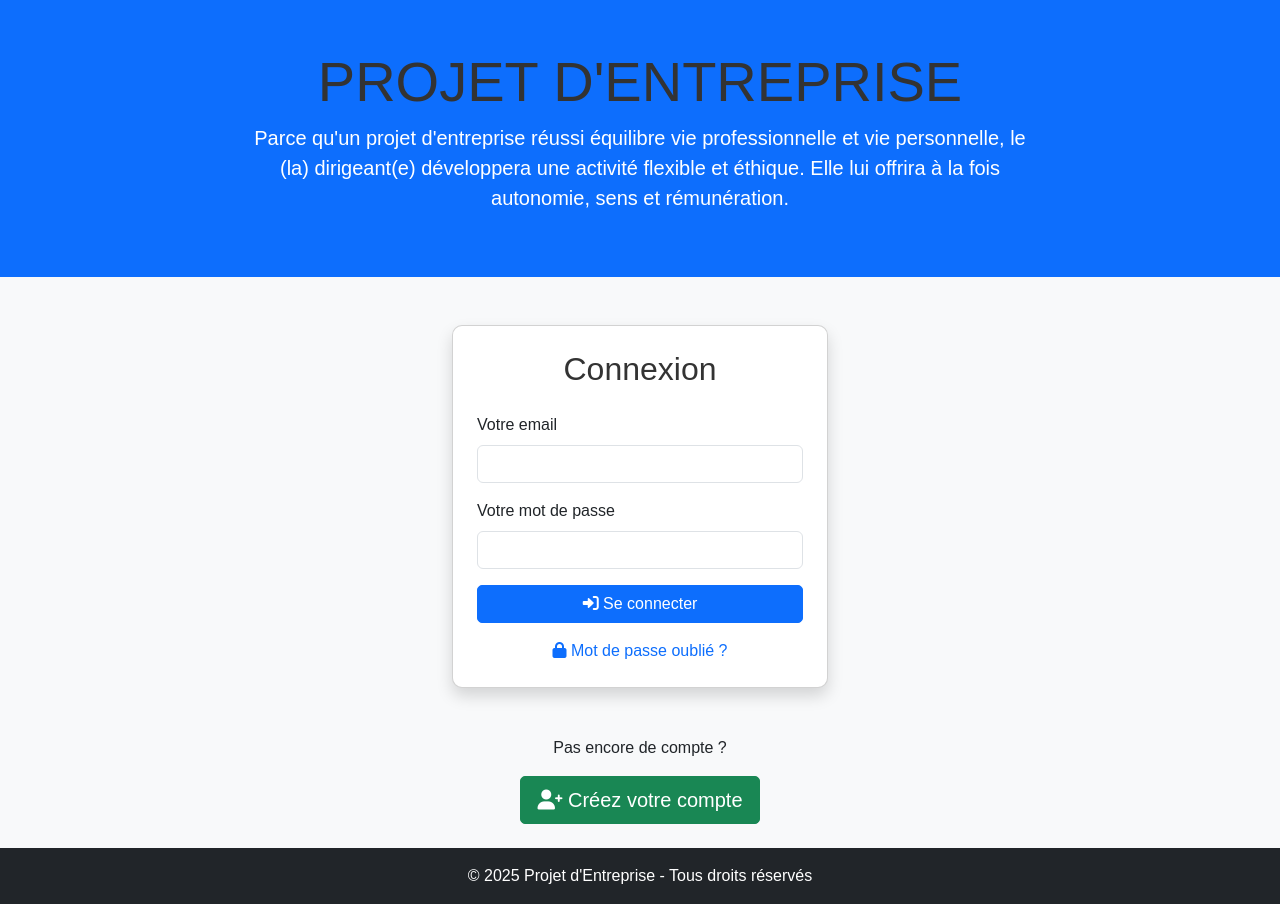
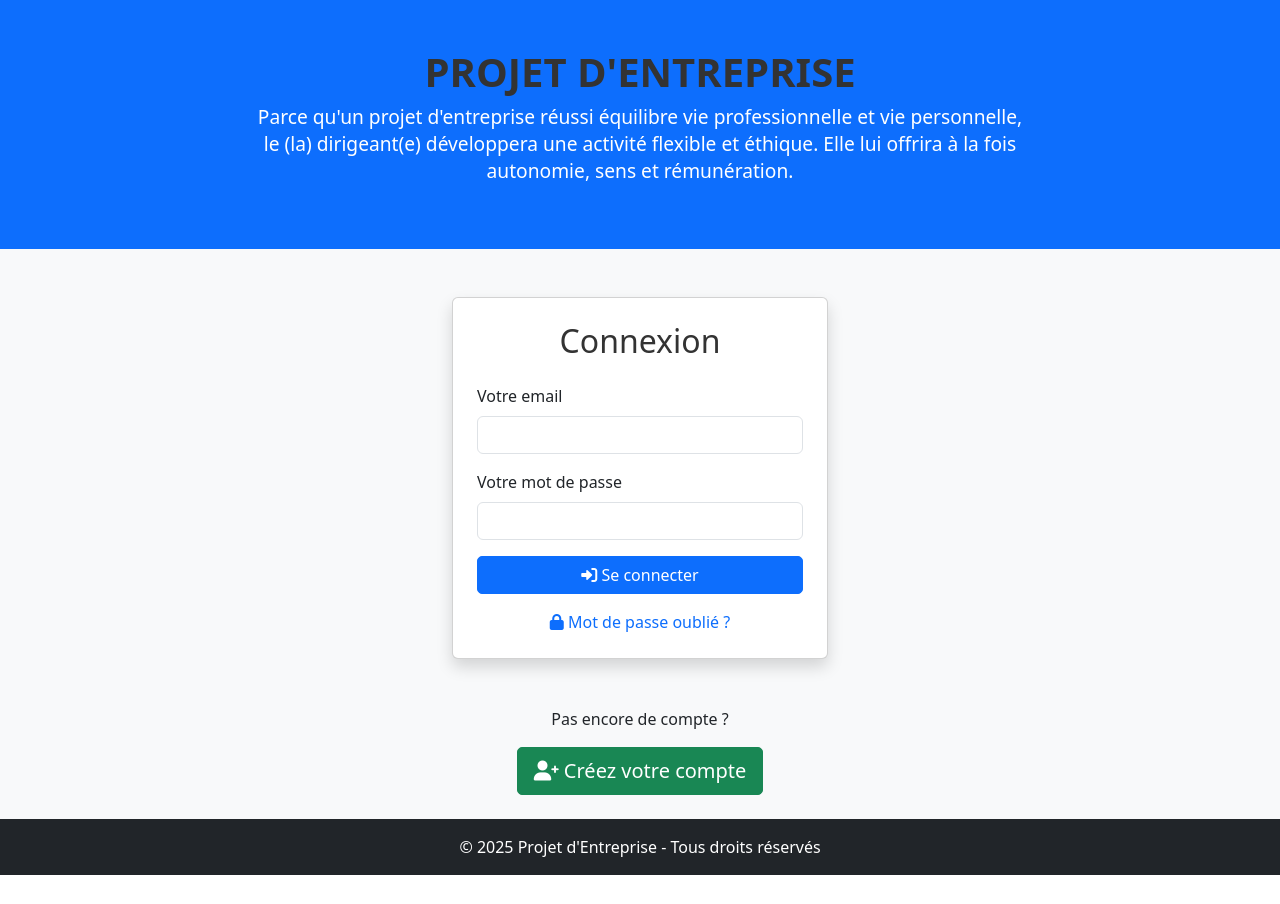
Before and after one commit to Qualixel/IAprojet, a Flask app: page / in a window 1280 px wide. After the commit the page ends 875 px from the top, so only its background shows below. Run offline with Flask 3, Linux system fonts and the light colour scheme.

Commit message:
Mise à jour de la taille du titre et du texte d'accroche

```diff
--- a/static/css/style.css
+++ b/static/css/style.css
@@ -1,4 +1,5 @@
-body {
+# Enregistrement du fichier CSS mis à jour
+css_content = """body {
     font-family: 'Arial', sans-serif;
 }
 
@@ -14,6 +15,26 @@
     max-width: 800px;
 }
 
+/* Réduction de la taille du titre et du texte d'accroche */
+h1.display-4 {
+    font-size: 2.5rem; /* Ajustez cette valeur selon vos besoins */
+    font-weight: bold; /* Optionnel : garder un effet marqué */
+}
+
+p.lead {
+    font-size: 1.2rem; /* Ajustez cette valeur pour le texte suivant */
+    line-height: 1.4; /* Ajustement de l'espacement pour une meilleure lisibilité */
+}
+
 h1, h2, h3 {
     color: #333;
 }
+"""
+
+# Sauvegarde du fichier mis à jour
+css_file_path = "/mnt/data/style_updated.css"
+with open(css_file_path, "w") as file:
+    file.write(css_content)
+
+# Retourne le chemin du fichier mis à jour
+css_file_path
```
